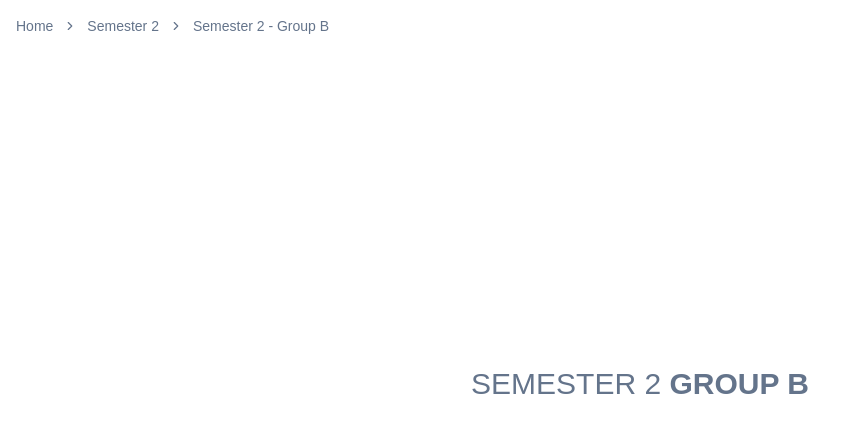
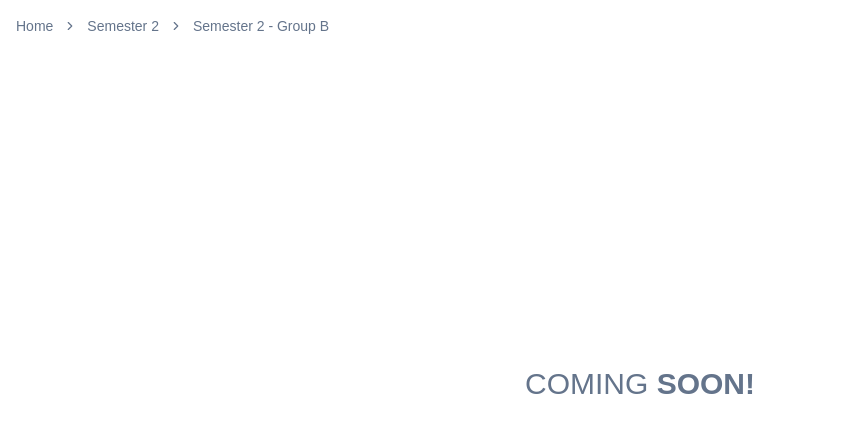
Before and after one commit to moroii69/resourceHub, a Next.js app: page /semester2/groupB in a window 1280 px wide. Shown: the top 432 px of the page, without its empty margins (0-854 px from the left). Built offline with nearby package versions, Linux system fonts and the light colour scheme.

Commit message:
remove unused router

```diff
--- a/app/semester1/groupA/page.tsx
+++ b/app/semester1/groupA/page.tsx
@@ -2,7 +2,6 @@
 
 import * as React from "react";
 import { useEffect, useState } from "react";
-import { useRouter } from "next/navigation";
 import { Skeleton } from "@/components/ui/skeleton";
 import BreadcrumbDemo from "./components/BreadcrumbDemo"; // Import BreadcrumbDemo
 import TypographyLead from "./components/TypographyLead"; // Import TypographyLead
@@ -13,7 +12,6 @@ export default function Home() {
 }
 
 function MainContent() {
-  const router = useRouter();
   const [isLoading, setIsLoading] = useState(true);
 
   useEffect(() => {
@@ -38,7 +36,7 @@ function MainContent() {
         <>
           <TypographyLead />
           <div className="flex space-x-4 mt-4">
-
+            {/* Other content can be added here */}
           </div>
         </>
       )}
--- a/app/semester1/groupB/page.tsx
+++ b/app/semester1/groupB/page.tsx
@@ -2,7 +2,6 @@
 
 import * as React from "react";
 import { useEffect, useState } from "react";
-import { useRouter } from "next/navigation";
 import { Skeleton } from "@/components/ui/skeleton";
 import BreadcrumbDemo from "./components/BreadcrumbDemo"; // Import BreadcrumbDemo
 import TypographyLead from "./components/TypographyLead"; // Import TypographyLead
@@ -13,7 +12,6 @@ export default function Home() {
 }
 
 function MainContent() {
-  const router = useRouter();
   const [isLoading, setIsLoading] = useState(true);
 
   useEffect(() => {
@@ -38,7 +36,7 @@ function MainContent() {
         <>
           <TypographyLead />
           <div className="flex space-x-4 mt-4">
-
+            {/* Other content can be added here */}
           </div>
         </>
       )}
--- a/app/semester2/groupA/components/TypographyLead.tsx
+++ b/app/semester2/groupA/components/TypographyLead.tsx
@@ -1,7 +1,7 @@
 // components/TypographyLead.tsx
 const TypographyLead = () => (
     <p className="text-3xl text-muted-foreground uppercase mb-4">
-      SEMESTER 2 <strong>GROUP A</strong>
+      COMING <strong>SOON!</strong>
     </p>
   );
 
--- a/app/semester2/groupA/page.tsx
+++ b/app/semester2/groupA/page.tsx
@@ -2,7 +2,6 @@
 
 import * as React from "react";
 import { useEffect, useState } from "react";
-import { useRouter } from "next/navigation";
 import { Skeleton } from "@/components/ui/skeleton";
 import BreadcrumbDemo from "./components/BreadcrumbDemo"; // Import BreadcrumbDemo
 import TypographyLead from "./components/TypographyLead"; // Import TypographyLead
@@ -13,7 +12,6 @@ export default function Home() {
 }
 
 function MainContent() {
-  const router = useRouter();
   const [isLoading, setIsLoading] = useState(true);
 
   useEffect(() => {
@@ -38,7 +36,7 @@ function MainContent() {
         <>
           <TypographyLead />
           <div className="flex space-x-4 mt-4">
-
+            {/* Other content can be added here */}
           </div>
         </>
       )}
--- a/app/semester2/groupB/components/TypographyLead.tsx
+++ b/app/semester2/groupB/components/TypographyLead.tsx
@@ -1,8 +1,8 @@
 // components/TypographyLead.tsx
 const TypographyLead = () => (
     <p className="text-3xl text-muted-foreground uppercase mb-4">
-      SEMESTER 2 <strong>GROUP B</strong>
-    </p>
+      COMING <strong>SOON!</strong>
+      </p>
   );
 
   export default TypographyLead; // Ensure you're using default export
--- a/app/semester2/groupB/page.tsx
+++ b/app/semester2/groupB/page.tsx
@@ -2,7 +2,6 @@
 
 import * as React from "react";
 import { useEffect, useState } from "react";
-import { useRouter } from "next/navigation";
 import { Skeleton } from "@/components/ui/skeleton";
 import BreadcrumbDemo from "./components/BreadcrumbDemo"; // Import BreadcrumbDemo
 import TypographyLead from "./components/TypographyLead"; // Import TypographyLead
@@ -13,7 +12,6 @@ export default function Home() {
 }
 
 function MainContent() {
-  const router = useRouter();
   const [isLoading, setIsLoading] = useState(true);
 
   useEffect(() => {
@@ -38,7 +36,7 @@ function MainContent() {
         <>
           <TypographyLead />
           <div className="flex space-x-4 mt-4">
-
+            {/* Other content can be added here */}
           </div>
         </>
       )}
```
